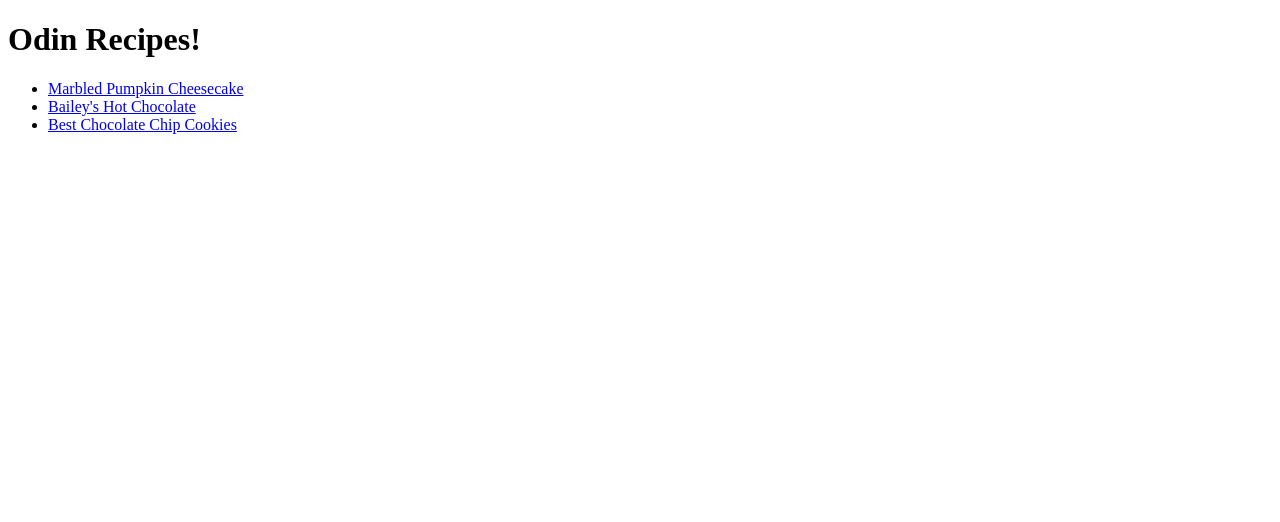
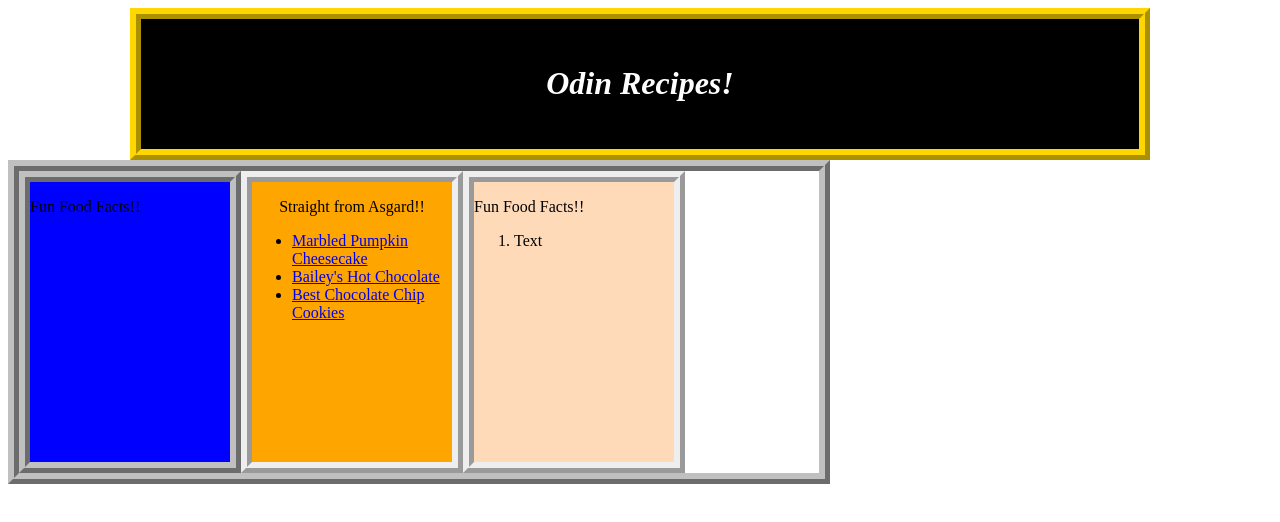
Before and after one commit to DemoEncoder45/Odin-Recipes, a plain HTML site: page index.html in a window 1280 px wide. Drawn offline with Linux system fonts and the light colour scheme.

Commit message:
Edit index.html and style.css

```diff
--- a/index.html
+++ b/index.html
@@ -2,16 +2,43 @@
 <html lang="en">
 <head>
     <meta charset="UTF-8">
+    <link rel="stylesheet" href="style.css">
     <title>Recipes for The Odin Project!</title>
 </head>
 <body>
+    <div class="FirstHead">
+
      <h1>Odin Recipes!</h1>
 
+    </div>
+
+    <div id="TotalBox">
+
+        <div class="SecondBox">
+            <p>Fun Food Facts!!</p>
+
+        </div>
+
+        <div class="ThirdBox">
+
+            <p class="Words1">Straight from Asgard!!</p>
             <ul>
                 <li><a href="recipes/marbled-pumpkin-cheesecake.html">Marbled Pumpkin Cheesecake</a></li>
                 <li><a href="recipes/baileys-hot-chocolate.html">Bailey's Hot Chocolate</a></li>
                 <li><a href="recipes/chocolate-chip-cookies.html">Best Chocolate Chip Cookies</a></li>
             </ul>
+        </div>
+
+        <div class="FourthBox">
+            <p>Fun Food Facts!!</p>
+
+            <ol>
+                <li>Text</li>
+            </ol>
+        </div>
+
+
+    </div>
 
 
 
--- /dev/null
+++ b/style.css
@@ -0,0 +1,63 @@
+h1 {
+    color: white;
+    font-family: 'Times New Roman', Times, serif;
+    font-style: italic;
+
+
+}
+
+.FirstHead{
+
+    margin: auto;
+    width: 75%;
+    padding: 25px;
+    text-align: center;
+    font-style: normal;
+    border: 3mm ridge ;
+    border-color: gold;
+    background-color: black;
+
+}
+
+.SecondBox{
+    float: left;
+    background-color: blue;
+    width: 25%;
+    height: 280px;
+    border: 3mm ridge silver;
+
+}
+
+.ThirdBox{
+    float: left;
+    background-color: orange;
+    width: 25%;
+    height: 280px;
+    border: 3mm ridge;
+}
+
+.FourthBox{
+
+    float: left;
+    background-color: peachpuff;
+    width: 25%;
+    height: 280px;
+    border: 3mm ridge;
+
+}
+
+
+/*THe actual issue was the fact that the width of the divs were too small for the
+  div that they were in which was larger.*/
+
+#TotalBox{
+    margin: auto;
+    width: 800px;
+    clear: both;
+    border: 3mm ridge silver;
+    display: inline-block;
+}
+
+.Words1{
+    text-align: center;
+}
```
Lines whose indentation alone changed are shown as unchanged.
